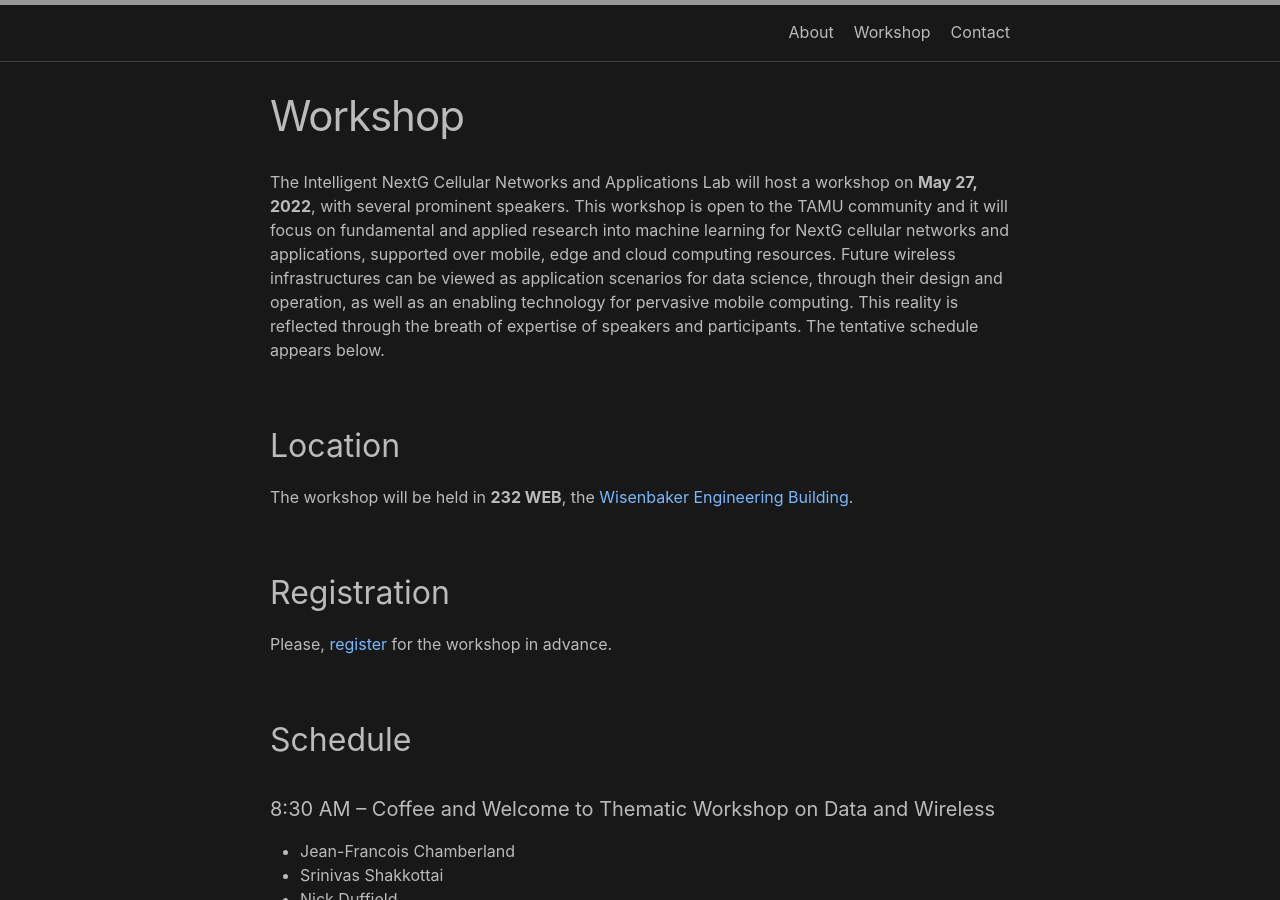
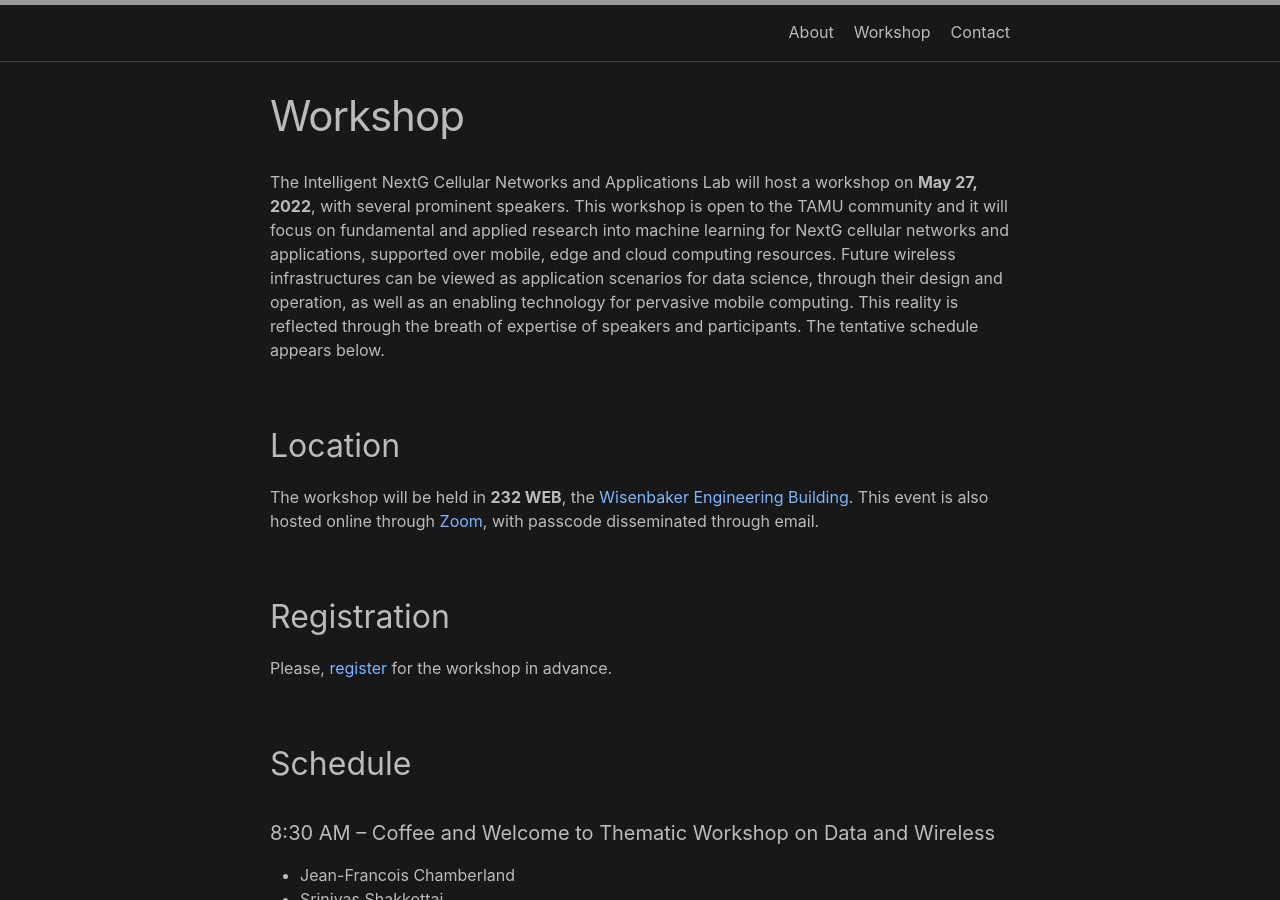
Before and after one commit to EngProjects/WIDS, a Jekyll site: the page built from meeting.md, in a window 1280 px wide and 900 px high. Built offline with Jekyll 4.4.1, drawn with Linux system fonts in a browser that asks for light colours.

Commit message:
Update meeting.md

```diff
--- a/meeting.md
+++ b/meeting.md
@@ -15,6 +15,7 @@ The tentative schedule appears below.
 
 The workshop will be held in __232 WEB__,
 the [Wisenbaker Engineering Building](https://goo.gl/maps/MRUT3tCXjAcEX9wB6).
+This event is also hosted online through [Zoom](https://tamu.zoom.us/j/93007732216), with passcode disseminated through email.
 
 
 ## Registration
```
